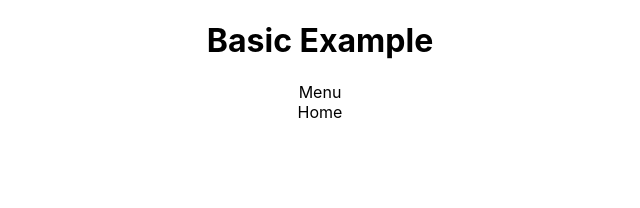
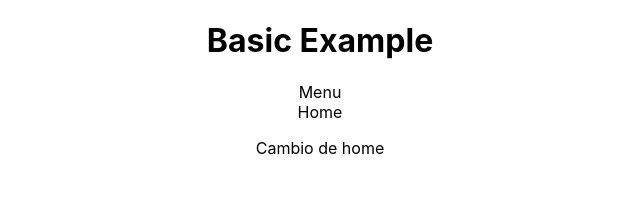
Before and after one commit to host4ideas/app-foro-empleo-fdf, a React (Create React App) app: page / in a window 1280 px wide. Shown: the top 208 px of the page, without its empty margins (320-960 px from the left). Built offline with nearby package versions, Linux system fonts and the light colour scheme; no server answers.

Commit message:
prueba de ramas

```diff
--- a/src/pages/Home.jsx
+++ b/src/pages/Home.jsx
@@ -1,5 +1,9 @@
 import React from "react";
 
 export default function Home() {
-    return <div>Home</div>;
+  return (
+    <div>
+      Home<p>Cambio de home</p>
+    </div>
+  );
 }
```
